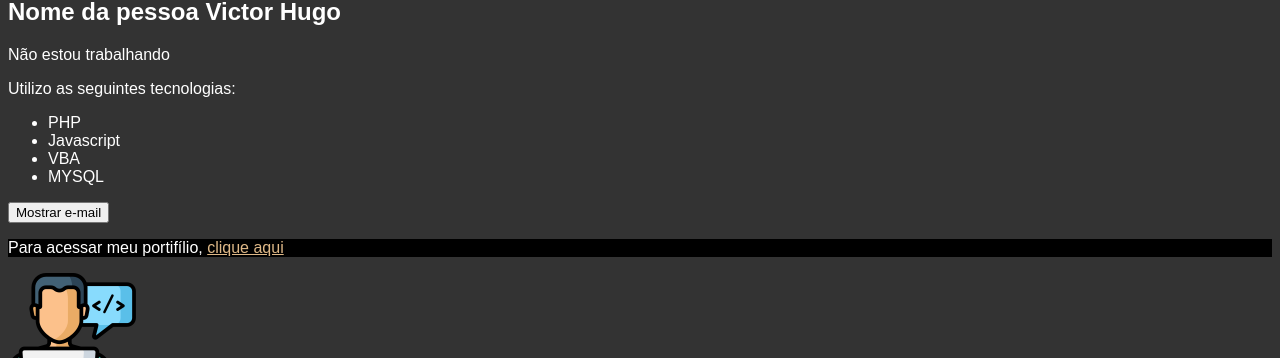
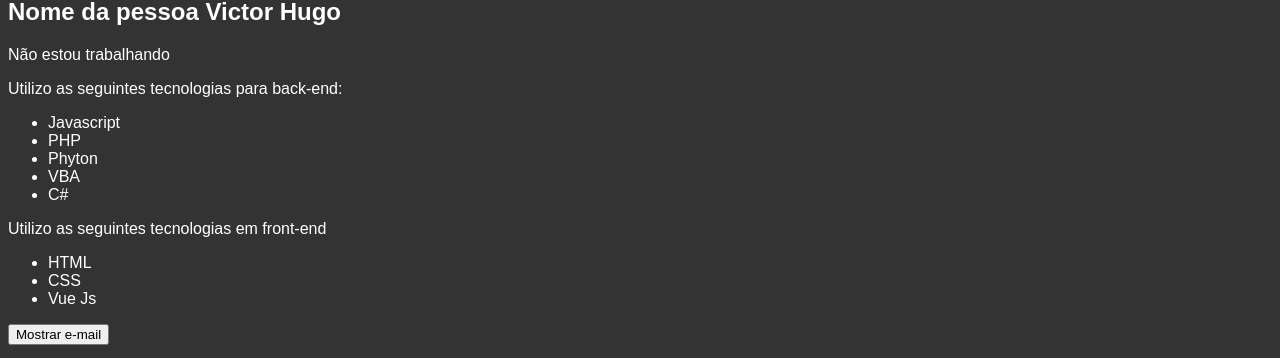
Before and after one commit to victorluck22/cursoVueJS, a Vue app in the folder Primeiro Vue/: page / in a window 1280 px wide. Shown: the part 282-640 px from the top of the page. Built offline with nearby package versions, Linux system fonts and the light colour scheme.

Commit message:
v-for do vue js

```diff
--- a/Primeiro Vue/src/components/Info.vue
+++ b/Primeiro Vue/src/components/Info.vue
@@ -2,12 +2,15 @@
     <div>
         <p v-if="esta_trabalhando">Estou trabalhando no momento.</p>
         <p v-else>Não estou trabalhando</p>
-        <p>Utilizo as seguintes tecnologias:</p>
+        <p>Utilizo as seguintes tecnologias para back-end:</p>
         <ul>
-            <li>PHP</li>
-            <li>Javascript</li>
-            <li>VBA</li>
-            <li>MYSQL</li>
+            <li v-for="(technology, index) in backend_tech" v-bind:key="index">{{ technology }}</li>
+        </ul>
+        <p>Utilizo as seguintes tecnologias em front-end</p>
+        <ul>
+            <li v-for="tech in frontend_tech" v-bind:key="language">
+                {{ tech.language }}
+            </li>
         </ul>
         <div>
             <button @click="showMail">{{ texto_botao }}</button>
@@ -29,7 +32,13 @@
             mostrar_email: false,
             email: 'victor.luck',
             meu_link : 'https://google.com',
-            texto_botao : 'Mostrar e-mail'
+            texto_botao : 'Mostrar e-mail',
+            backend_tech: ["Javascript", "PHP", "Phyton", "VBA", "C#"],
+            frontend_tech: [
+                {id: 1, language: 'HTML'},
+                {id: 2, language: 'CSS'},
+                {id: 3, language: 'Vue Js'}
+            ]
         }
     },
     components: {
```
